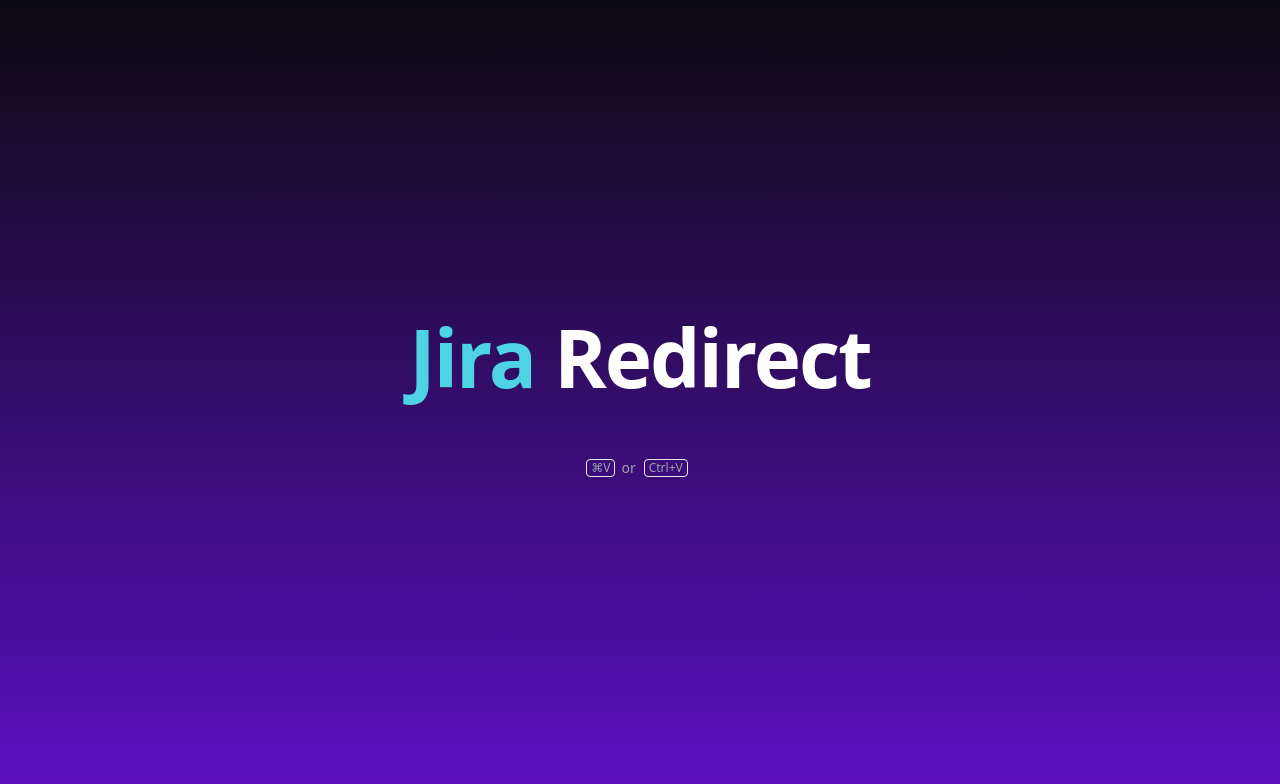
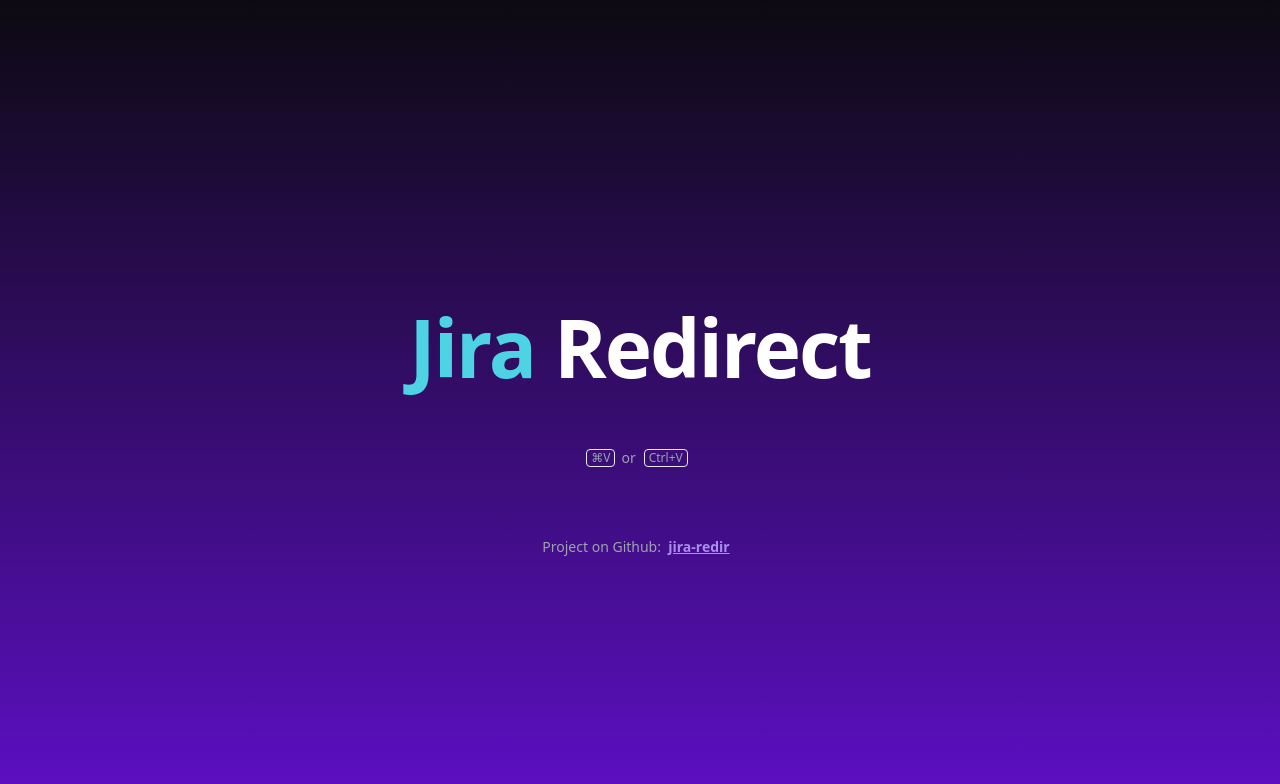
Before and after one commit to t0m3k/jira-redir, a Next.js app: page / in a window 1280 px wide. Shown: the top 784 px of the page. Built offline with nearby package versions, Linux system fonts and the light colour scheme.

Commit message:
Add gh link

```diff
--- a/src/pages/index.tsx
+++ b/src/pages/index.tsx
@@ -74,6 +74,16 @@
             </div>
           </div>
         </div>
+
+        <p className="inset-y-0 right-0 flex items-center pr-2 text-sm text-gray-400">
+          Project on Github: &nbsp;
+          <a
+            href="https://github.com/t0m3k/jira-redir"
+            className="font-bold text-[#a88fe9] underline"
+          >
+            jira-redir
+          </a>
+        </p>
       </main>
     </>
   );
```
Also changed, not shown: 1 other file (tests, documents, lock files or other folders).
